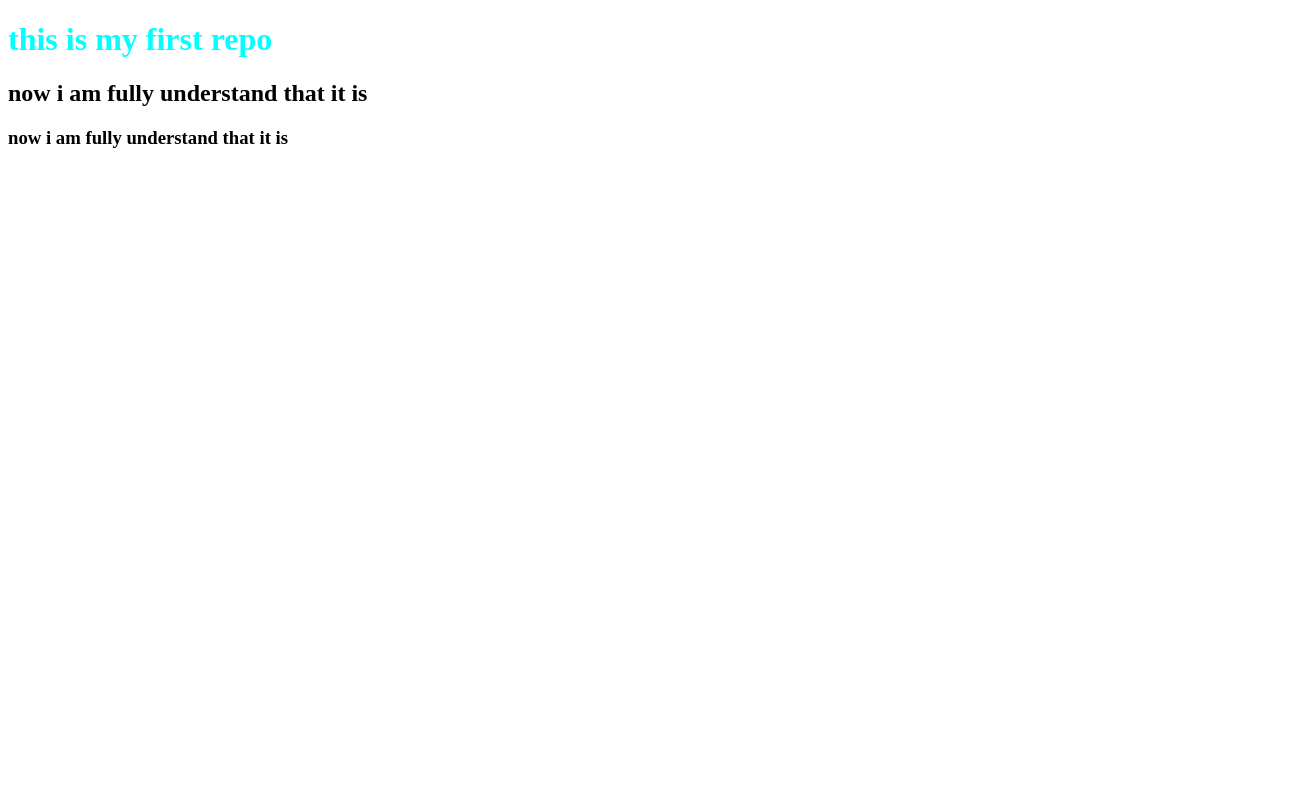
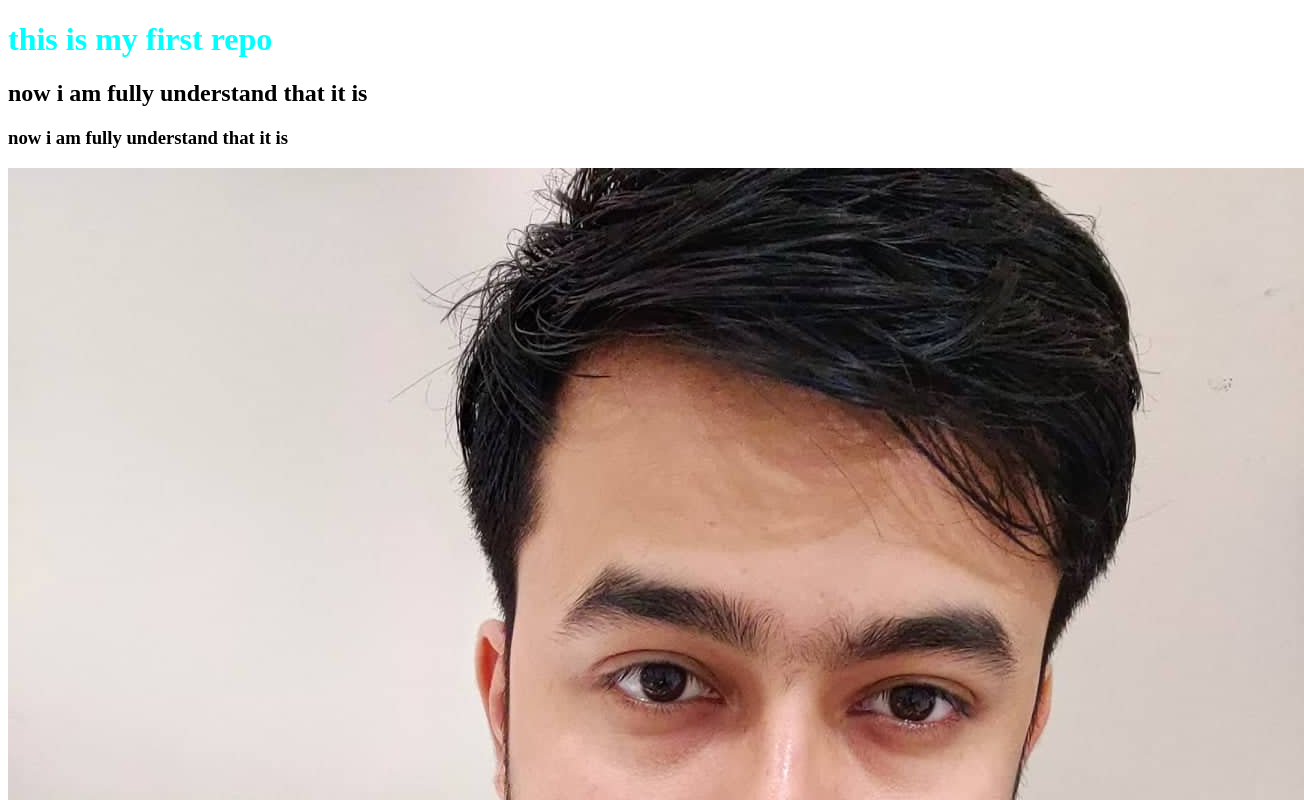
Before and after one commit to Sajibulislam098/my-third-repo, a plain HTML site: page index.html in a window 1280 px wide. Shown: the top 800 px of the page, 1304 px wide, since content can reach past the window. Drawn offline with Linux system fonts and the light colour scheme.

Commit message:
images add

```diff
--- a/index.html
+++ b/index.html
@@ -11,5 +11,6 @@
     <h1>this is  my first repo</h1>
     <h2>now i am fully understand that it is</h2>
     <h3>now i am fully understand that it is</h3>
+    <img src="images/sajib.jpg" alt="">
 </body>
 </html>
```
Also changed, not shown: images/sajib.jpg (added).
